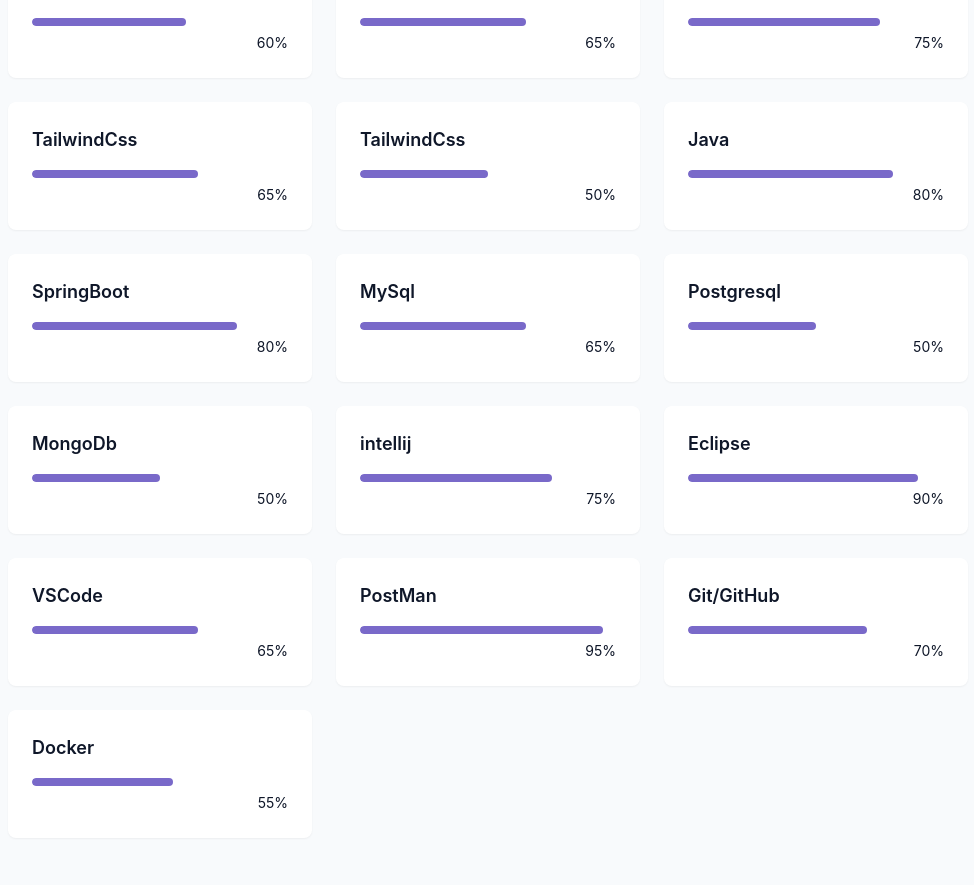
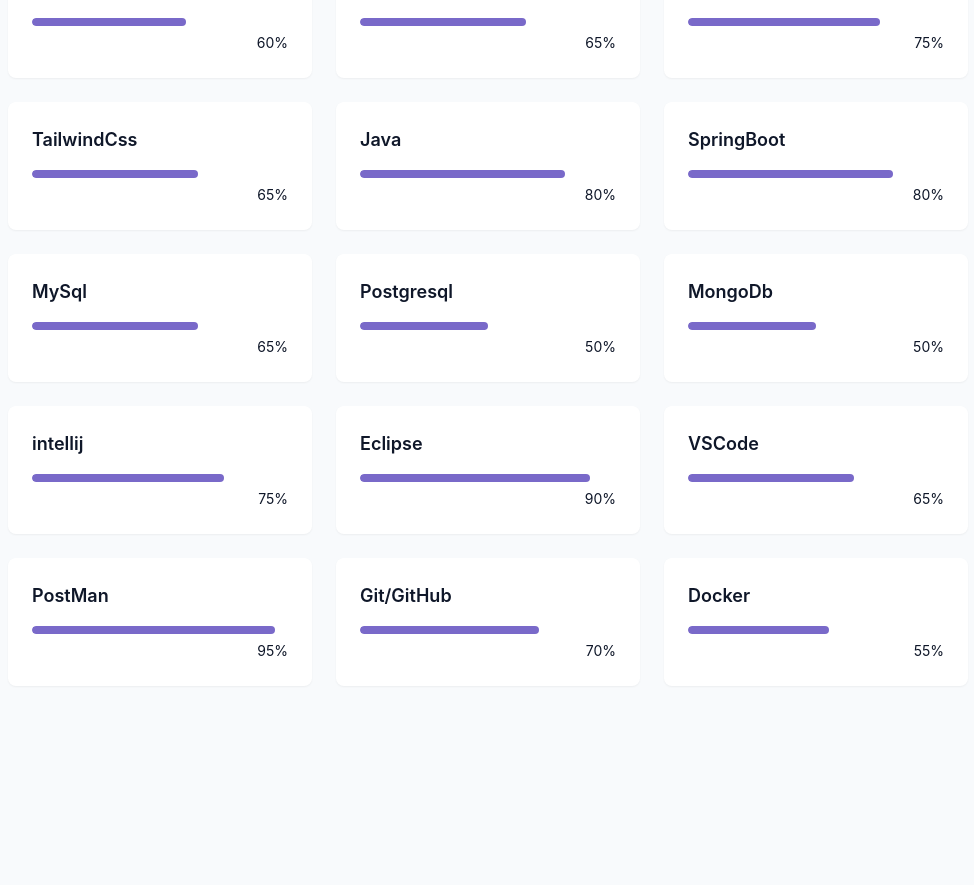
Before and after one commit to Narasimha-prog/Portfolio, a React (Vite) app: page / in a window 1280 px wide. Shown: the part 1808-2693 px from the top of the page, without its empty margins (152-1126 px from the left). Built offline with nearby package versions, Linux system fonts and the light colour scheme.

Commit message:
Linked in profile update..

```diff
--- a/src/components/ContactSection.jsx
+++ b/src/components/ContactSection.jsx
@@ -66,7 +66,7 @@
               <div className="pt-8">
                   <h4 className="font-semibold mb-4">Connect With Me</h4>
                   <div className="flex space-x-4 justify-center">
-                     <a href="https://www.linkedin.com/in/lnreddy-reddy-6b06b7305/" target="_blank">
+                     <a href="https://www.linkedin.com/in/lakshmi-narasimha-reddy-186376317" target="_blank">
                       <Linkedin />
                      </a>
                       <a href="https://www.instagram.com/l_n_r_e_d_d_y_/" target="_blank">
--- a/src/components/SkillSection.jsx
+++ b/src/components/SkillSection.jsx
@@ -8,7 +8,7 @@
      {name:"JavaScript",level:65,category: "frontend"},
       {name:"ReactJS",level:75,category: "frontend"},
        {name:"TailwindCss",level:65,category: "frontend"},
-         {name:"TailwindCss",level:50,category: "frontend"},
+
         //  backend
           {name:"Java",level:80,category: "backend"},
           {name:"SpringBoot",level:80,category: "backend"},
```
